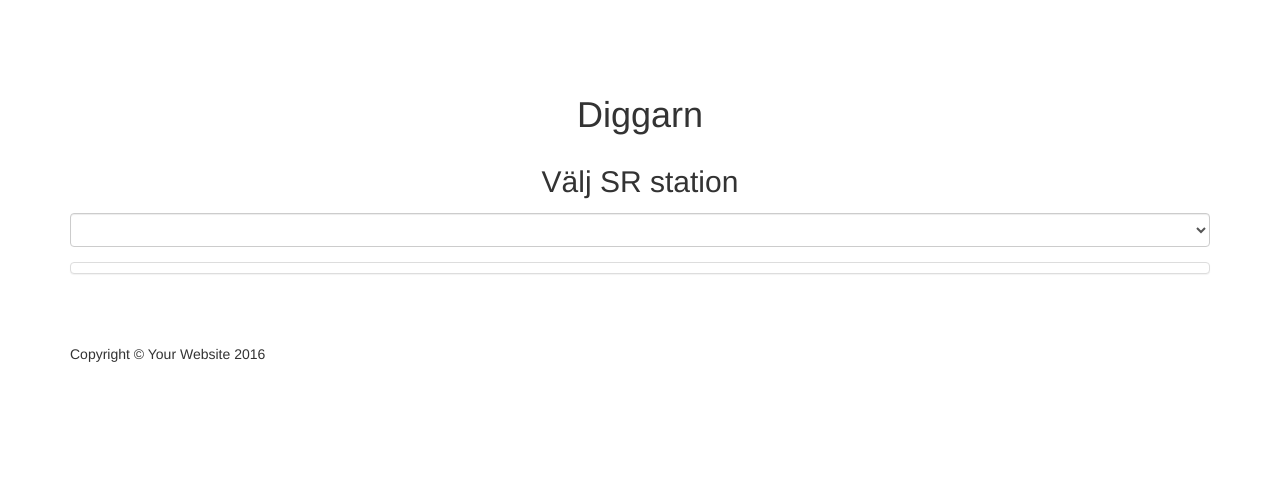
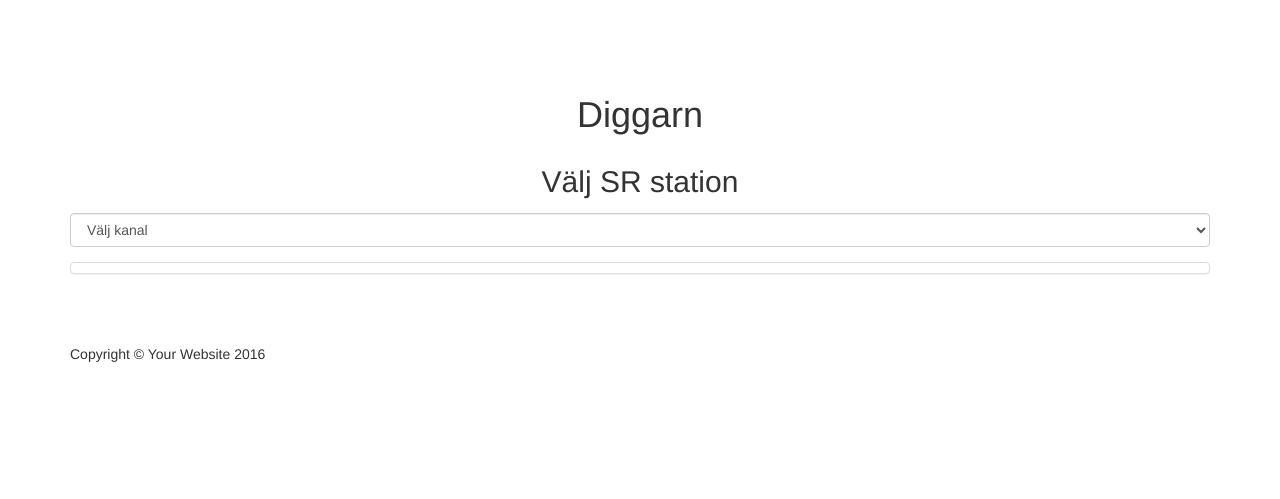
Before and after one commit to mariaholmberg283/WebbtjansterGruppDiggarn, a Flask app: template templates/radiochannel.html in a window 1280 px wide. Shown: the part 400-899 px from the top of the page. Run offline with Flask 2, Linux system fonts and the light colour scheme; the template is opened without the code that fills it, so the values that code supplies are empty.

Commit message:
update rulllista

```diff
--- a/templates/radiochannel.html
+++ b/templates/radiochannel.html
@@ -13,7 +13,7 @@
                         <fieldset>
                             <div class="form-group">
                                 <label for="sel1"><h2>Välj SR station</h2></label>
-                                <select class="form-control" id="sel1" onchange="location = this.value;">
+                                <select class="form-control" id="sel1" onchange="location = this.value;">                                                               <option selected disabled>Välj kanal</option>
                                     {% for x in channels: %}
                                         <option value="{{x['@id']}}"> {{x['@name']}}</option>
                                     {% endfor %}
```
